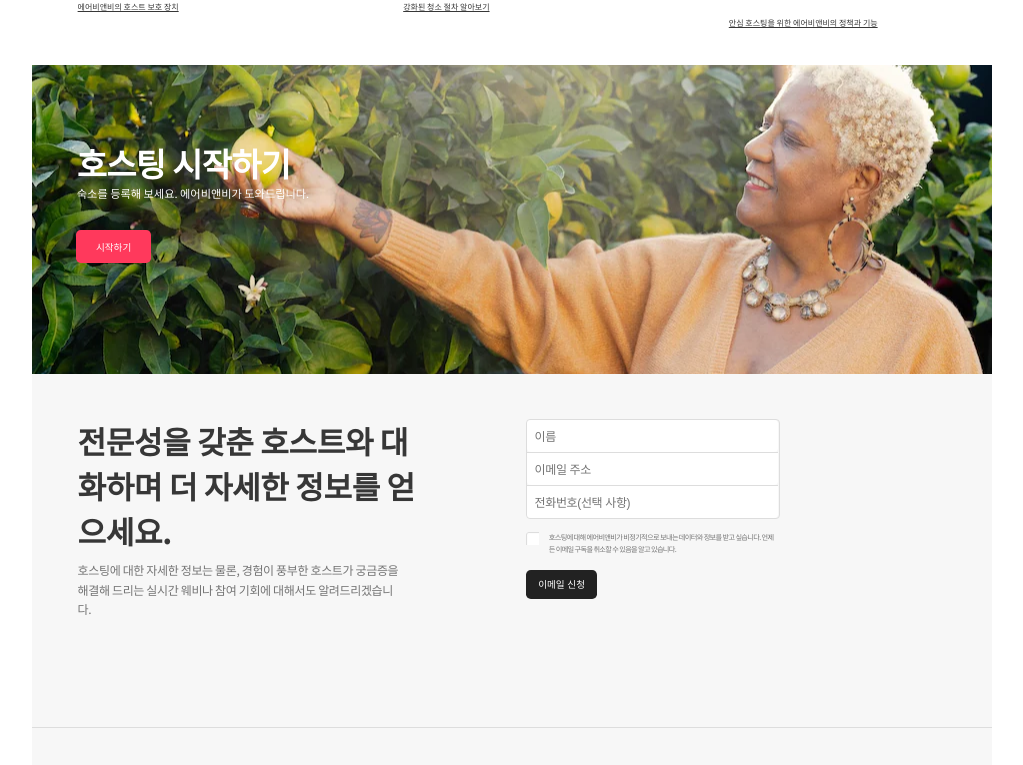
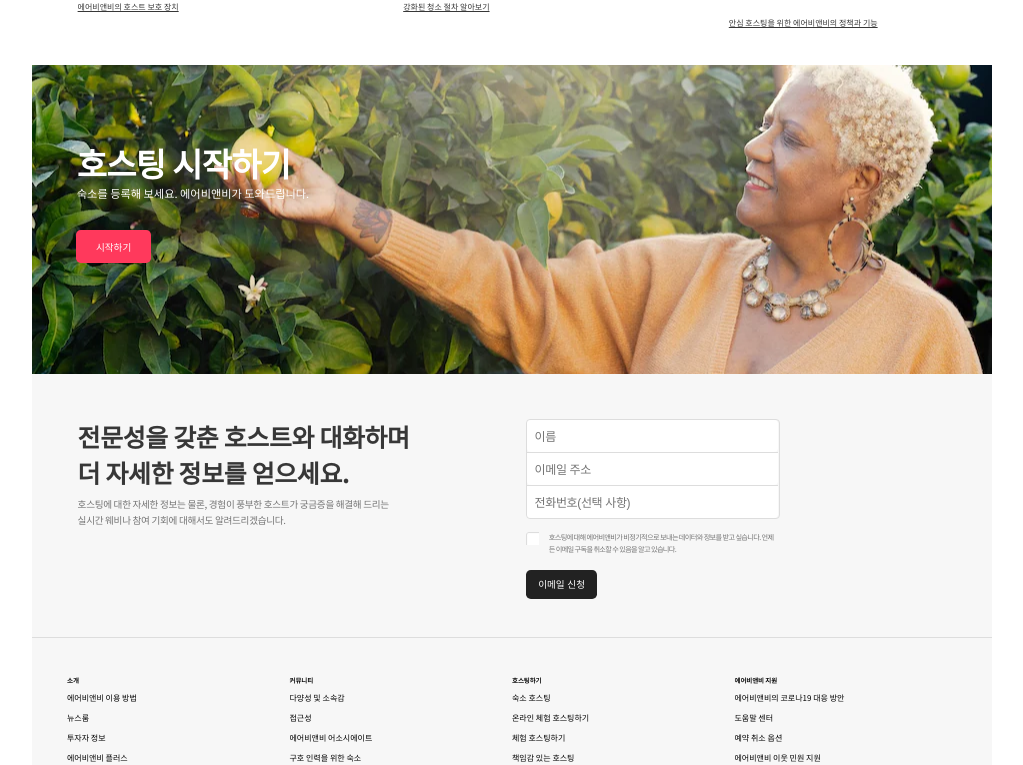
Before and after one commit to SOPT-28th-Airbnb/soptbnb-front, a React (Create React App) app: page /host in a window 1280 px wide. Shown: the part 1274-2039 px from the top of the page, without its empty margins (128-1151 px from the left). Built offline with nearby package versions, Linux system fonts and the light colour scheme.

Commit message:
fix: font-size 단위 px-> rem 수정

```diff
--- a/src/components/host/HostInfo.js
+++ b/src/components/host/HostInfo.js
@@ -15,8 +15,8 @@ const HostInfoWrap = styled.div`
     &__main {
       width: 42.2rem;
       font-weight: 600;
-      font-size: 31px;
-      line-height: 45px;
+      font-size: 3.1rem;
+      line-height: 4.5rem;
       letter-spacing: -0.01em;
 
       color: #373737;
@@ -26,7 +26,7 @@ const HostInfoWrap = styled.div`
       margin: 0.9rem 0 13.5rem 0;
       font-style: normal;
       font-weight: 400;
-      font-size: 12px;
+      font-size: 1.2rem;
       line-height: 165%;
       letter-spacing: -0.03em;
       color: #747474;
```
